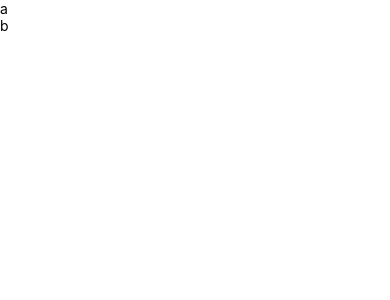
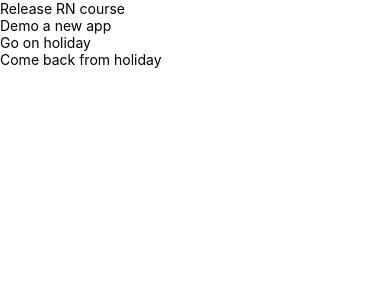
Before and after one commit to paisanousa/countdown-expo, a React Native app: screen / in a window 390 px wide. Shown: the top 300 px of the page. Built offline with nearby package versions, Linux system fonts and the light colour scheme.

Commit message:
Add changes through Module 4.2

```diff
--- a/EventList.js
+++ b/EventList.js
@@ -2,11 +2,21 @@ import React, { Component } from "react";
 import { FlatList, Text } from "react-native";
 
 class EventList extends Component {
+  state = {
+    events: [],
+  };
+
+  componentDidMount() {
+    const events = require("./db.json").events;
+    this.setState({ events });
+  }
+
   render() {
     return (
       <FlatList
-        data={[{ name: "a" }, { name: "b" }]}
-        renderItem={({ item }) => <Text>{item.name}</Text>}
+        data={this.state.events}
+        renderItem={({ item }) => <Text>{item.title}</Text>}
+        keyExtractor={(item) => item.id}
       />
     );
   }
--- /dev/null
+++ b/db.json
@@ -0,0 +1,24 @@
+{
+  "events": [
+    {
+      "title": "Release RN course",
+      "date": "2018-06-15T00:00:00.000Z",
+      "id": "05dafc66-bd91-43a0-a752-4dc40f039144"
+    },
+    {
+      "title": "Demo a new app",
+      "date": "2018-03-29T13:45:18.000Z",
+      "id": "001c9b6d-00a9-465c-a2d3-afb7176a0a87"
+    },
+    {
+      "title": "Go on holiday",
+      "date": "2018-05-18T08:09:24.000Z",
+      "id": "4cdbe78f-54df-4769-bf3b-02a930161ec5"
+    },
+    {
+      "title": "Come back from holiday",
+      "date": "2018-05-25T10:09:24.000Z",
+      "id": "81066e94-5e2a-410a-986c-67dcc72d3a82"
+    }
+  ]
+}
```
